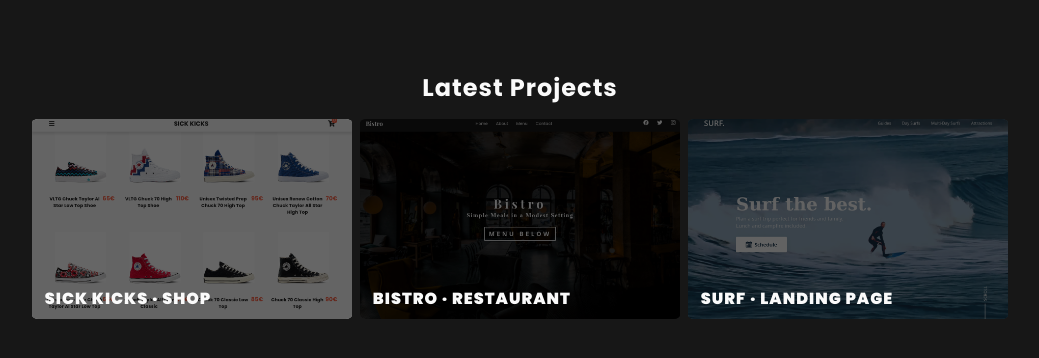
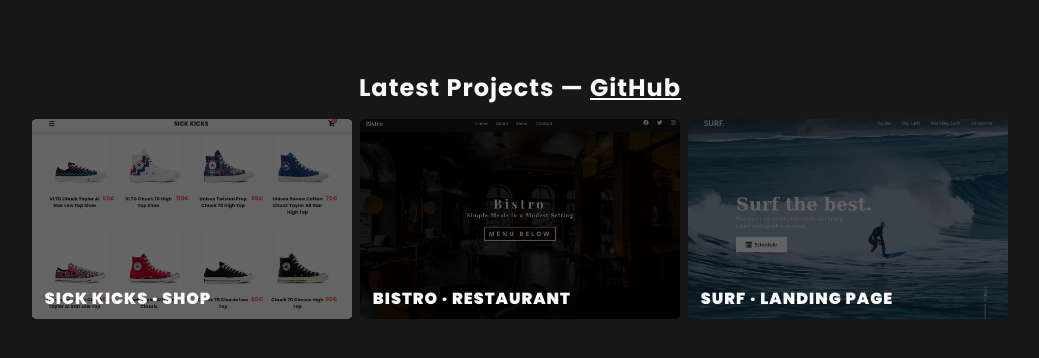
Before and after one commit to mattcroat/matt-croat-portfolio, a Gatsby site: page / in a window 1280 px wide. Shown: the part 314-672 px from the top of the page, without its empty margins (120-1159 px from the left). Built offline with nearby package versions, Linux system fonts and the light colour scheme; Gatsby itself is replaced by a stand-in of ours; a web font is replaced by a local one.

Commit message:
Add GitHub link and animation tweaks

```diff
--- a/src/components/Hero.jsx
+++ b/src/components/Hero.jsx
@@ -25,7 +25,7 @@
 
       <section>
         <ProjectsStyle>
-          <h2>Latest Projects</h2>
+          <h2>Latest Projects — <a href="https://github.com/mattcroat/">GitHub</a></h2>
 
           <CardsStyle>
             <a
@@ -121,9 +121,8 @@
   margin-top: 1rem;
   display: flex;
   justify-content: center;
-  transform: translateY(50%);
-	animation: var(--shortFade), slide-in 1s forwards;
-
+  /* transform: translateY(50%); */
+	/* animation: var(--shortFade), slide-in 1s forwards; */
 
   @media (max-width: 1000px) {
     flex-direction: column;
@@ -143,9 +142,24 @@
     transition: transform 0.4s;
     overflow: hidden;
 
-    &.project-1 { background-image: url(${kicks}); }
-    &.project-2 { background-image: url(${bistro}); }
-    &.project-3 { background-image: url(${surf}); }
+    transform: translateY(50%);
+    animation: var(--shortFade), slide-in 1s forwards;
+
+
+    &.project-1 {
+      background-image: url(${kicks});
+      animation-duration: 1s;
+    }
+
+    &.project-2 {
+      background-image: url(${bistro});
+      animation-duration: 1.2s;
+    }
+
+    &.project-3 {
+      background-image: url(${surf});
+      animation-duration: 1.4s;
+    }
 
     @media (max-width: 1000px) {
       width: 70%;
```
